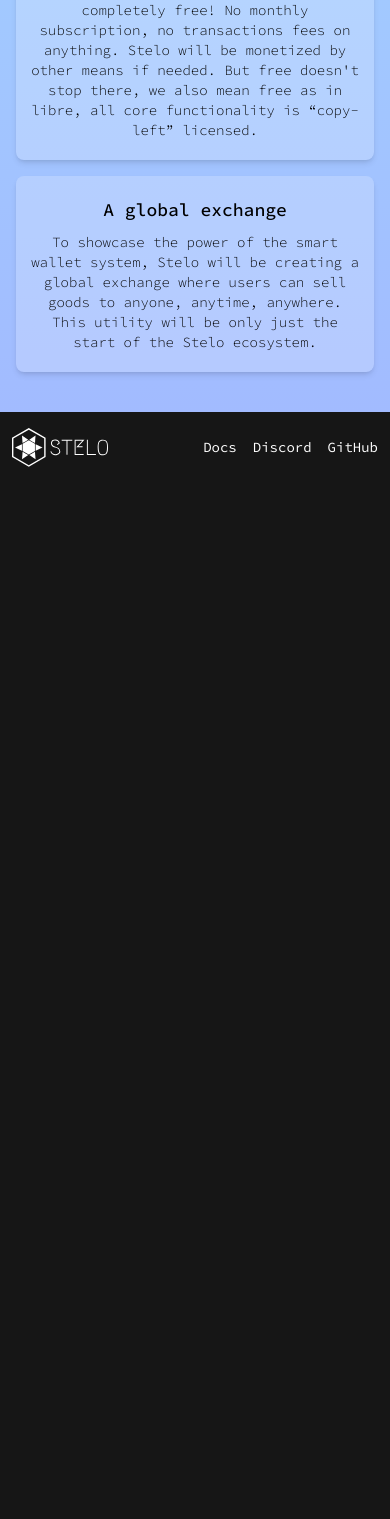
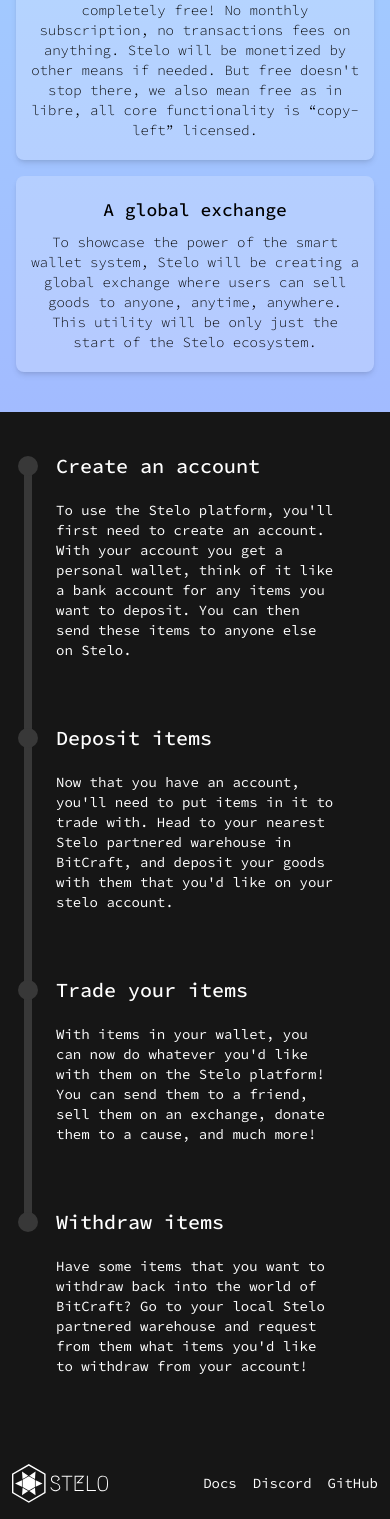
Before and after one commit to stelofinance/main-site, a SvelteKit app: page / in a window 390 px wide. Shown: the part 1796-3315 px from the top of the page. Before the commit the page ends 2279 px from the top, so only its background shows below. Built offline with nearby package versions, Linux system fonts and the light colour scheme.

Commit message:
Mobile walkthrough section

```diff
--- /dev/null
+++ b/src/lib/components/Walkthrough.svelte
@@ -0,0 +1,50 @@
+<div class="flex flex-col py-10 px-6 text-white">
+	<div class="relative flex h-fit px-8 pb-8">
+		<div class="absolute top-3 left-0 h-full w-2 bg-boulder-800" />
+		<div class="absolute top-1 -left-1.5 h-5 w-5 rounded-full bg-boulder-800" />
+		<article>
+			<header class="text-xl font-medium">Create an account</header>
+			<p class="mt-5 text-sm">
+				To use the Stelo platform, you'll first need to create an account. With your account you get
+				a personal wallet, think of it like a bank account for any items you want to deposit. You
+				can then send these items to anyone else on Stelo.
+			</p>
+		</article>
+	</div>
+	<div class="relative flex h-fit p-8">
+		<div class="absolute top-0 left-0 h-full w-2 bg-boulder-800" />
+		<div class="absolute top-9 -left-1.5 h-5 w-5 rounded-full bg-boulder-800" />
+		<article>
+			<header class="text-xl font-medium">Deposit items</header>
+			<p class="mt-5 text-sm">
+				Now that you have an account, you'll need to put items in it to trade with. Head to your
+				nearest Stelo partnered warehouse in BitCraft, and deposit your goods with them that you'd
+				like on your stelo account.
+			</p>
+		</article>
+	</div>
+	<div class="relative flex h-fit p-8">
+		<div class="absolute top-0 left-0 h-full w-2 bg-boulder-800" />
+		<div class="absolute top-9 -left-1.5 h-5 w-5 rounded-full bg-boulder-800" />
+		<article>
+			<header class="text-xl font-medium">Trade your items</header>
+			<p class="mt-5 text-sm">
+				With items in your wallet, you can now do whatever you'd like with them on the Stelo
+				platform! You can send them to a friend, sell them on an exchange, donate them to a cause,
+				and much more!
+			</p>
+		</article>
+	</div>
+	<div class="relative flex h-fit p-8">
+		<div class="absolute top-0 left-0 h-10 w-2 bg-boulder-800" />
+		<div class="absolute top-9 -left-1.5 h-5 w-5 rounded-full bg-boulder-800" />
+		<article>
+			<header class="text-xl font-medium">Withdraw items</header>
+			<p class="mt-5 text-sm">
+				Have some items that you want to withdraw back into the world of BitCraft? Go to your local
+				Stelo partnered warehouse and request from them what items you'd like to withdraw from your
+				account!
+			</p>
+		</article>
+	</div>
+</div>
--- a/src/routes/+page.svelte
+++ b/src/routes/+page.svelte
@@ -1,6 +1,7 @@
 <script lang="ts">
 	import Hero from "$lib/components/Hero.svelte";
 	import InfoCards from "$lib/components/InfoCards.svelte";
+	import Walkthrough from "$lib/components/Walkthrough.svelte";
 </script>
 
 <svelte:head>
@@ -13,3 +14,4 @@
 
 <Hero />
 <InfoCards />
+<Walkthrough />
```
